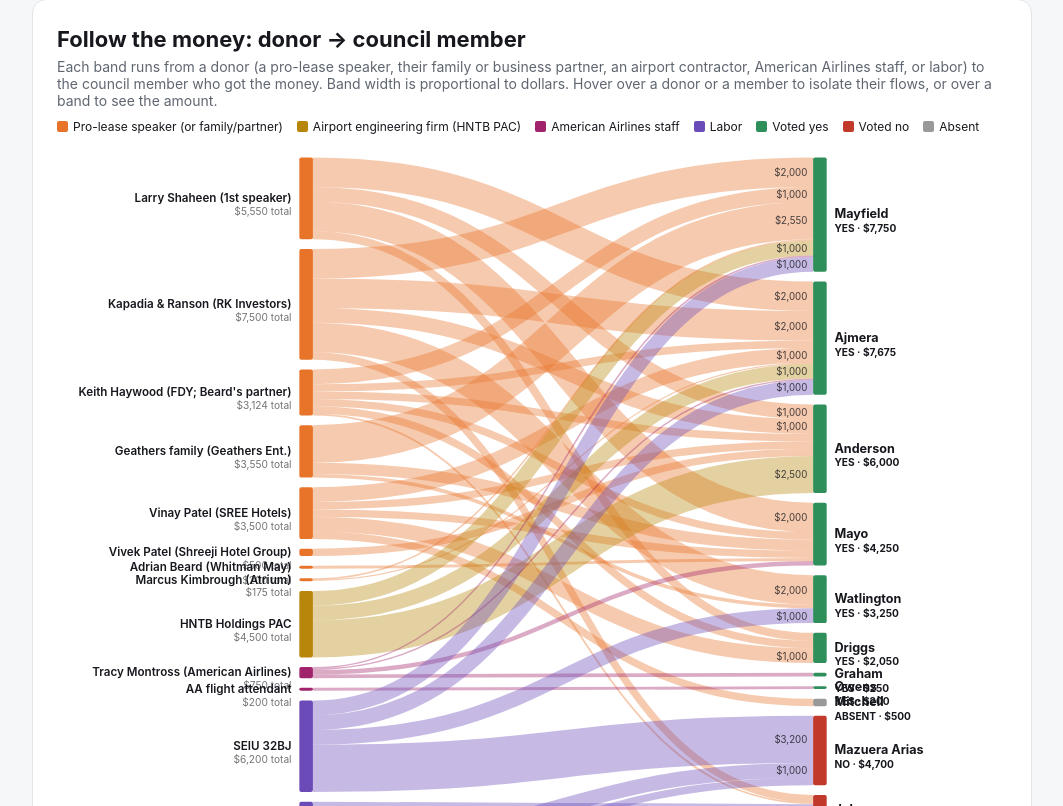
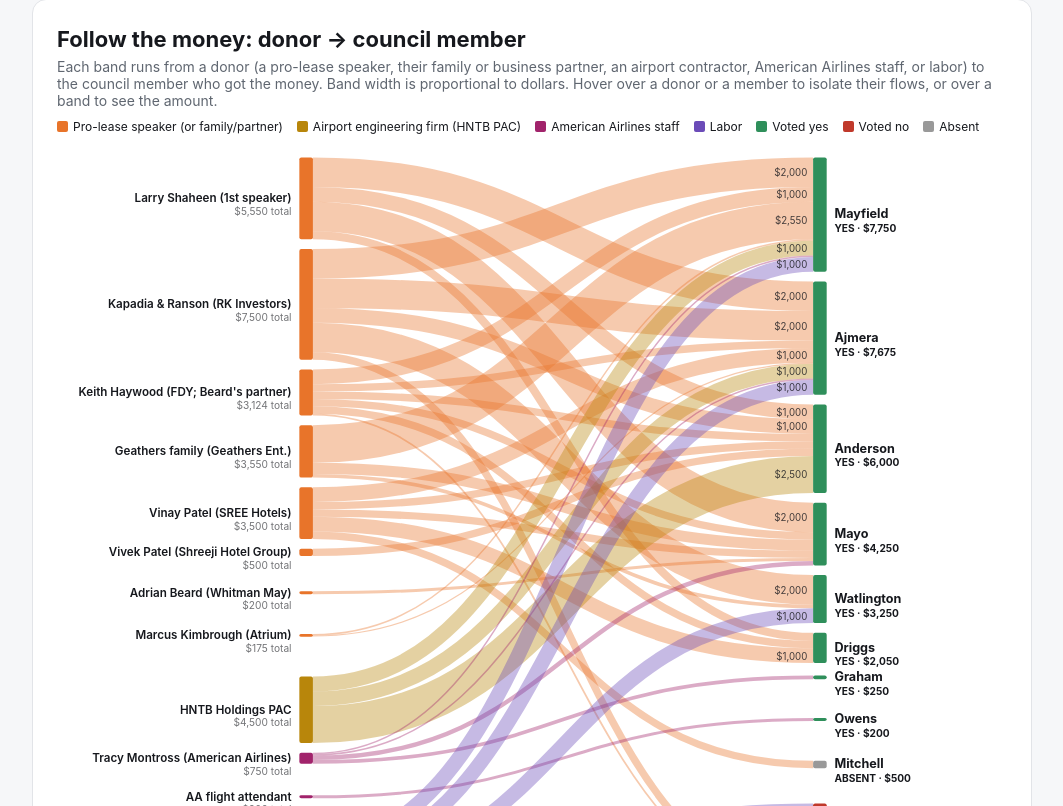
Before and after one commit to sparc5/clt-airport-lease-report, a plain HTML site: page index.html in a window 1280 px wide. Shown: the part 1834-2640 px from the top of the page, without its empty margins (108-1171 px from the left). Drawn offline with Linux system fonts and the light colour scheme.

Commit message:
Flow chart: space small nodes so labels don't overlap

```diff
--- a/index.html
+++ b/index.html
@@ -233,11 +233,11 @@ const st={},dt={};L.forEach(([a,b,v])=>{st[a]=(st[a]||0)+v;dt[b]=(dt[b]||0)+v});
 const total=L.reduce((s,l)=>s+l[2],0);
 const k=Math.min((H-padT-padB-gap*(src.length-1))/total,(H-padT-padB-gap*(dst.length-1))/total);
 const minH=3;
-function layout(keys,tot){let y=padT;const o={};keys.forEach(n=>{const h=Math.max(minH,tot[n]*k);o[n]={y,h,off:0};y+=h+gap});return o}
+let maxY=0;function layout(keys,tot){let y=padT;const o={};keys.forEach(n=>{const h=Math.max(minH,tot[n]*k);o[n]={y,h,off:0};y+=Math.max(h,34)+gap});maxY=Math.max(maxY,y);return o}
 const SN=layout(src,st);
 // order members: yes (by total desc), absent, no
 const dord=[...dst].sort((a,b)=>({Y:0,A:1,N:2}[M[a]]-{Y:0,A:1,N:2}[M[b]])||(dt[b]||0)-(dt[a]||0));
-const DN=layout(dord,dt);
+const DN=layout(dord,dt);svg.setAttribute('viewBox',`0 0 ${W} ${maxY+padB}`);
 // sort links so bands don't cross needlessly
 const sIdx=Object.fromEntries(src.map((n,i)=>[n,i])), dIdx=Object.fromEntries(dord.map((n,i)=>[n,i]));
 const links=L.map(([a,b,v])=>({a,b,v}));
```
